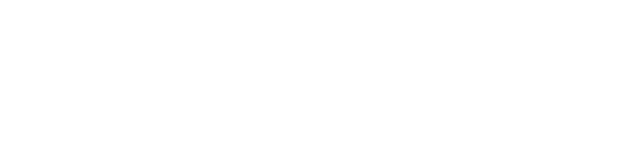
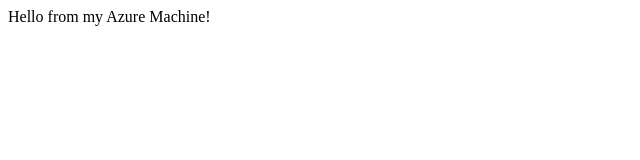
Before and after one commit to tiemenv/mobile-security-sandbox, a plain HTML site: page index.html in a window 1280 px wide. Shown: the whole page, without its empty margins (0-640 px from the left). Drawn offline with Linux system fonts and the light colour scheme.

Commit message:
test change

```diff
--- a/index.html
+++ b/index.html
@@ -7,6 +7,6 @@
     <title>Sandbox Mobile Security</title>
 </head>
 <body>
-
+    Hello from my Azure Machine!
 </body>
 </html>
```
